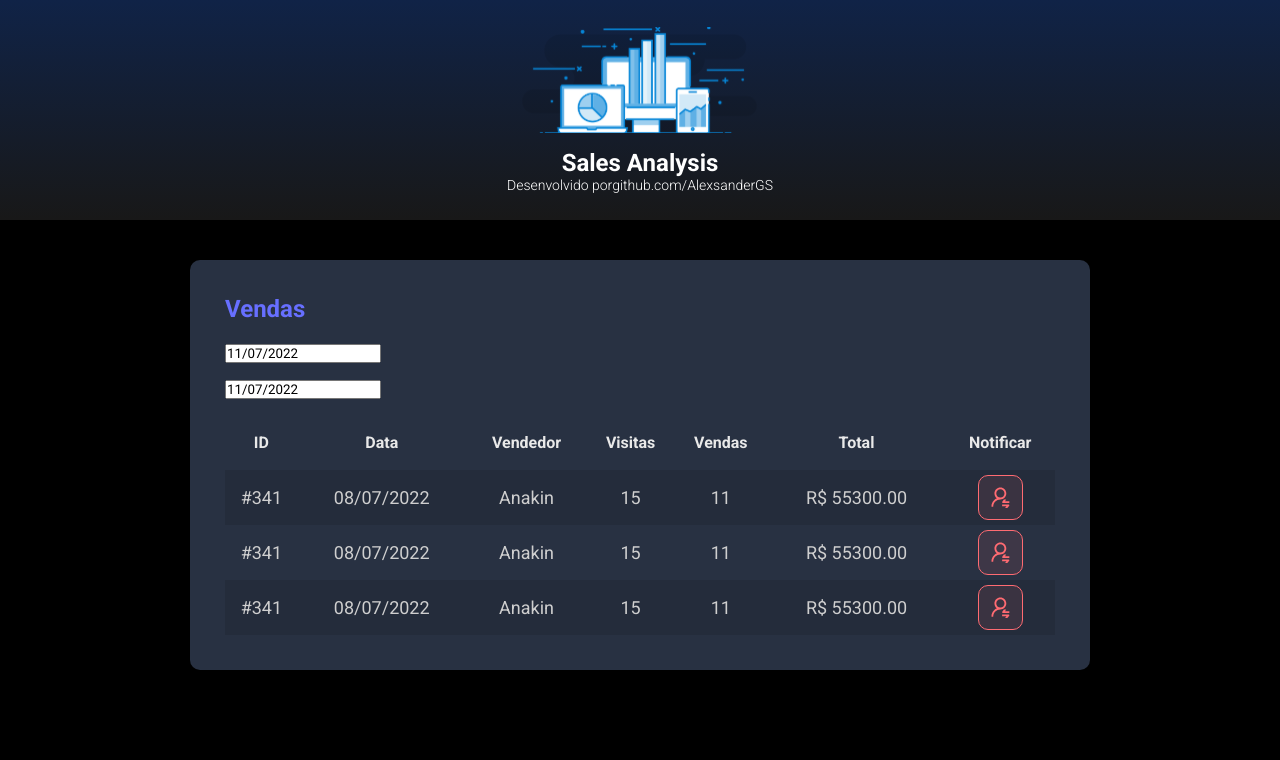
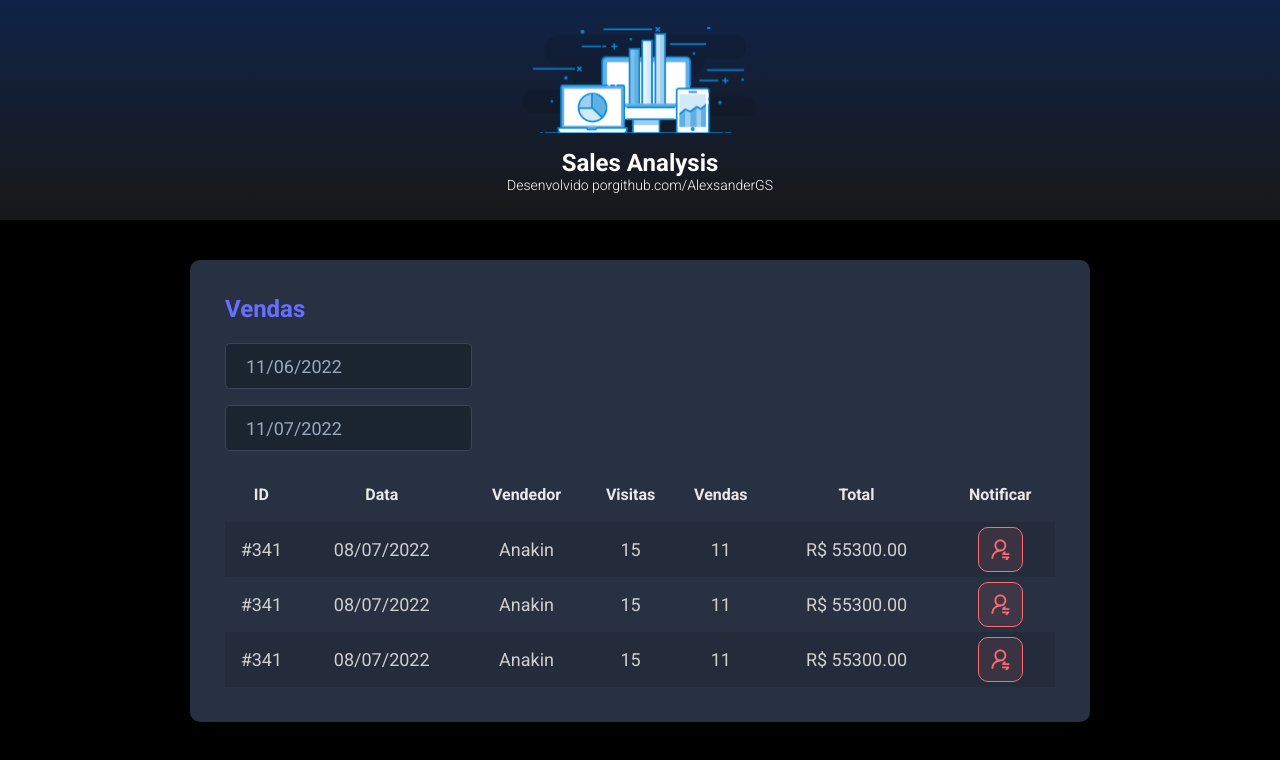
Before and after one commit to AlexsanderGS/sales-analisys, a React (Vite) app in the folder frontend/: page / in a window 1280 px wide. Shown: the top 760 px of the page. Built offline with nearby package versions, Linux system fonts and the light colour scheme.

Commit message:
UseState

```diff
--- a/frontend/src/componentes/SalesCard/index.tsx
+++ b/frontend/src/componentes/SalesCard/index.tsx
@@ -1,26 +1,34 @@
+import { useState } from "react";
 import DatePicker from "react-datepicker";
 import "react-datepicker/dist/react-datepicker.css";
 import NotificationButton from '../NotificationButton'
 import './styles.css'
 
 function SalesCard() {
+
+    const min = new Date(new Date().setDate(new Date().getDate() - 30));
+    const max = new Date();
+
+    const [minDate, setMinDate] = useState(min);
+    const [maxDate, setMaxDate] = useState(max);
+
     return (
         <div className="sales-analysis-card">
             <h2 className="sales-analysis-title">Vendas</h2>
             <div>
                 <div className="sales-analysis-form-control-container">
                     <DatePicker
-                        selected={new Date()}
-                        onChange={(date: Date) => { }}
-                        className="dsmeta-form-control"
+                        selected={minDate}
+                        onChange={(date: Date) => setMinDate(date)}
+                        className="sales-analysis-form-control"
                         dateFormat="dd/MM/yyyy"
                     />
                 </div>
                 <div className="sales-analysis-form-control-container">
                     <DatePicker
-                        selected={new Date()}
-                        onChange={(date: Date) => { }}
-                        className="dsmeta-form-control"
+                        selected={maxDate}
+                        onChange={(date: Date) => setMaxDate(date)}
+                        className="sales-analysis-form-control"
                         dateFormat="dd/MM/yyyy"
                     />
                 </div>
```
